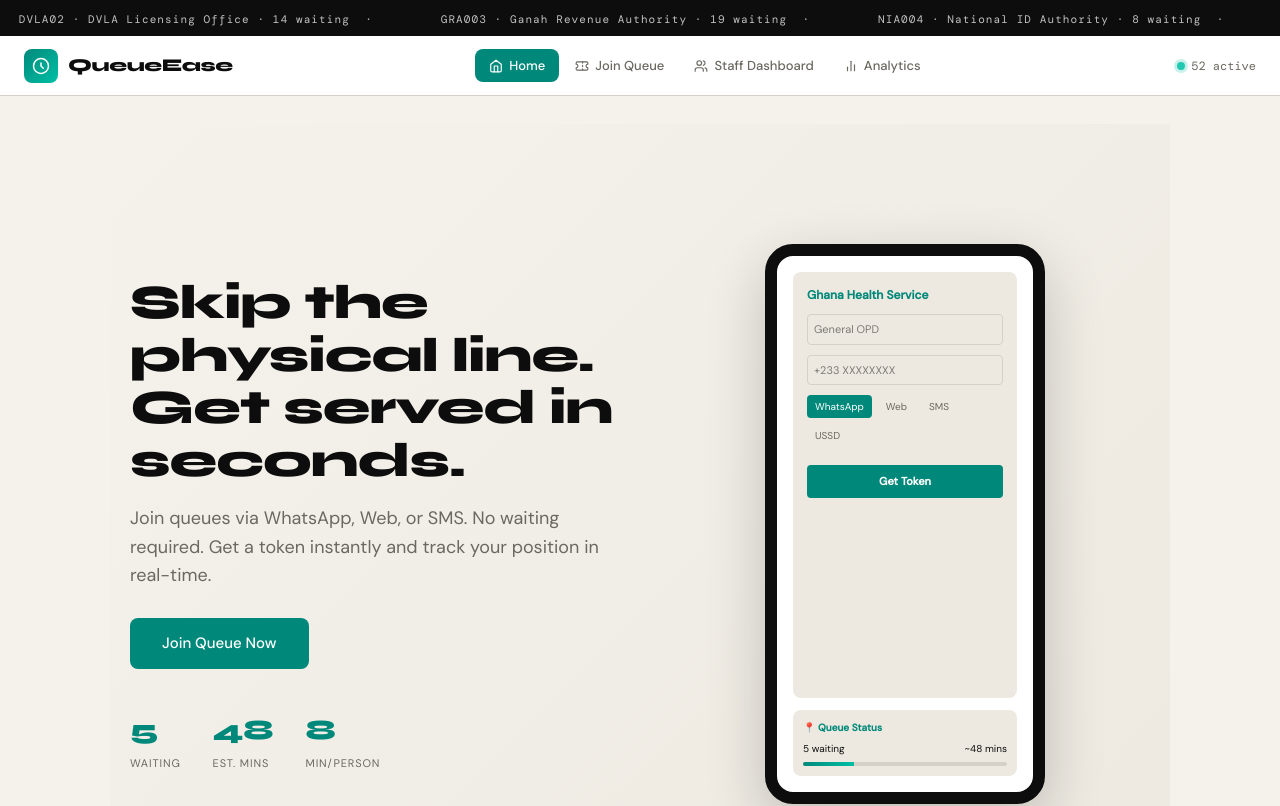
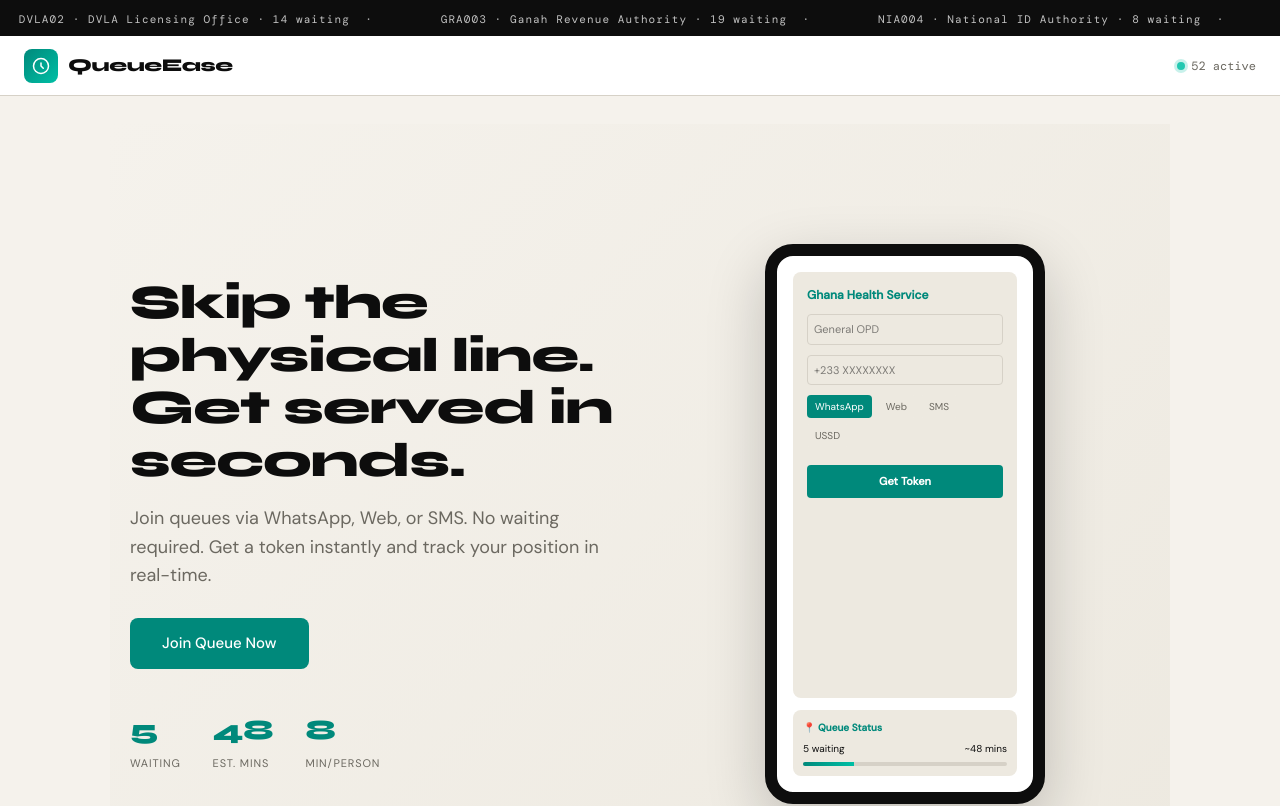
Before and after one commit to Henny1825/QueueEase, a React (Vite) app: page / in a window 1280 px wide. Shown: the top 806 px of the page. Built offline with nearby package versions, Linux system fonts and the light colour scheme.

Commit message:
Hide nav on landing page

```diff
--- a/src/App.jsx
+++ b/src/App.jsx
@@ -433,6 +433,7 @@
           </div>
 
           {/* desktop nav */}
+          {view !== "landing" && (
           <nav style={{gap:2}} className="hide-sm">
             {navItems.map(n=>(
               <button key={n.id} onClick={()=>setView(n.id)} style={{
@@ -449,6 +450,8 @@
               </button>
             ))}
           </nav>
+          )}
+
 
           <div style={{display:"flex",alignItems:"center",gap:6}}>
             <div className="live-dot"/>
@@ -457,6 +460,7 @@
         </header>
 
         {/* mobile nav */}
+        {view !== "landing" && (
         <div style={{
             gap:0, overflowX:"auto", background:"var(--card)",
             borderBottom:"1px solid var(--border)", padding:"0 8px"
@@ -474,6 +478,7 @@
             </button>
           ))}
         </div>
+        )}
 
         {/* TOAST */}
         {toast && (
--- a/src/pages/OfficerLanding.jsx
+++ b/src/pages/OfficerLanding.jsx
@@ -1,6 +1,7 @@
 import { useState } from "react";
 
-export default function OfficerLanding({ onLoginAsOfficer }) {
+export default function OfficerLanding({ onLoginAsOfficer = () => {} }) {
+
   const [hoveredBenefit, setHoveredBenefit] = useState(null);
 
   return (
--- a/src/pages/OfficerLogin.jsx
+++ b/src/pages/OfficerLogin.jsx
@@ -54,7 +54,7 @@
       }}
     />
 
-    <div className="fade-up" style={{ maxWidth: 800 }}>
+    <div className="fade-up" style={{ maxWidth: 400 }}>
       <div style={{ marginBottom: 28 }}>
         <h1 className="syne" style={{ fontSize: 28, fontWeight: 800 }}>
           Staff Login
```
